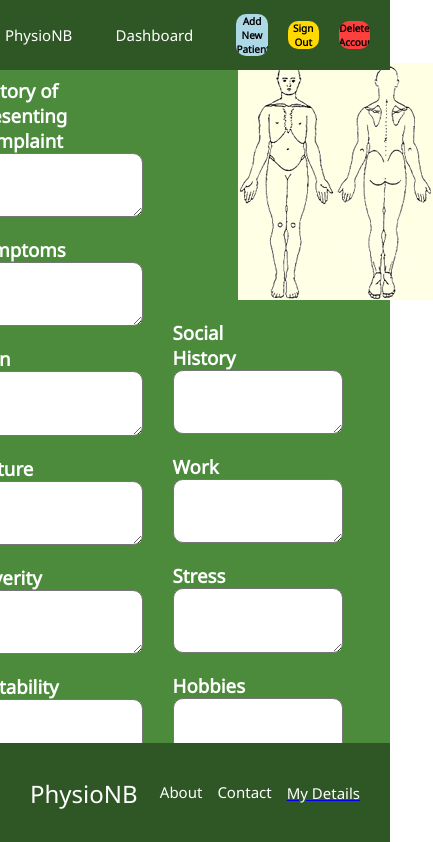
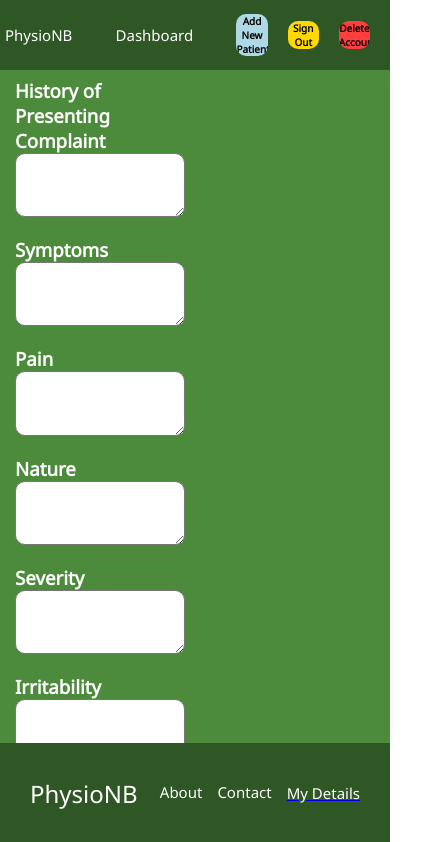
Before and after one commit to dinnf/PhysioNBDeployment, a React (Create React App) app in the folder client/: page /create in a window 390 px wide. Shown: the top 842 px of the page, 433 px wide, since content can reach past the window. Built offline with nearby package versions, Linux system fonts and the light colour scheme; no server answers; the HTML template or start-up script is replaced by a standard one.

Commit message:
css changes create note, patient pages

```diff
--- a/client/src/components/CreateNote/CreateNote.css
+++ b/client/src/components/CreateNote/CreateNote.css
@@ -73,6 +73,7 @@
 */
 .BigContainer {
     display:flex;
+    width: 100vw;
 }
 .NoteForm {
     width:30%;
@@ -120,3 +121,8 @@ textarea {
     width:80%;
     padding-left: 100px;
   }
+  @media only screen and (max-width: 600px)  {
+    .BigContainer {
+      display: block;
+    }
+  }
--- a/client/src/components/CreatePatient/CreatePatient.css
+++ b/client/src/components/CreatePatient/CreatePatient.css
@@ -4,6 +4,9 @@
     display:flex;
     flex-direction:column;
     align-items:center;
+    margin-top: 70px;
+    height: 130vh;
+    overflow: auto;
 
 }
 .NewPatientHead {
```
